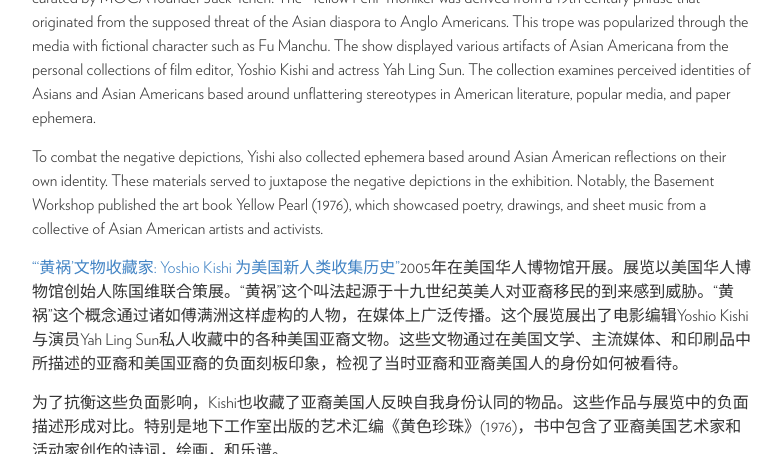
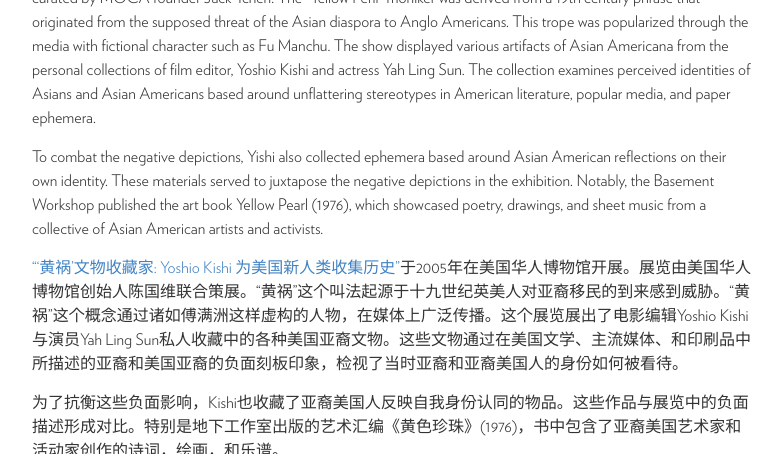
Before and after one commit to moca40/moca40.github.io, a Jekyll site: the page built from _stories/2005-01-01-yellow-peril.md, in a window 1280 px wide and 900 px high, scrolled down 330 px, cut to the strip 0-454 px from the top of the window. Shown: the whole strip, without its empty margins (248-1030 px from the left). Built offline with Jekyll 4.4.1, drawn with Linux system fonts in a browser that asks for light colours.

Commit message:
Update 2005-01-01-yellow-peril.md

```diff
--- a/_stories/2005-01-01-yellow-peril.md
+++ b/_stories/2005-01-01-yellow-peril.md
@@ -12,7 +12,7 @@
 
 To combat the negative depictions, Yishi also collected ephemera based around Asian American reflections on their own identity. These materials served to juxtapose the negative depictions in the exhibition. Notably, the Basement Workshop published the art book Yellow Pearl (1976), which showcased poetry, drawings, and sheet music from a collective of Asian American artists and activists.
 
-[“‘黄祸’文物收藏家: Yoshio Kishi 为美国新人类收集历史”](https://www.nytimes.com/2005/05/01/nyregion/thecity/in-a-west-side-apartment-a-world.html)2005年在美国华人博物馆开展。展览以美国华人博物馆创始人陈国维联合策展。“黄祸”这个叫法起源于十九世纪英美人对亚裔移民的到来感到威胁。“黄祸”这个概念通过诸如傅满洲这样虚构的人物，在媒体上广泛传播。这个展览展出了电影编辑Yoshio Kishi与演员Yah Ling Sun私人收藏中的各种美国亚裔文物。这些文物通过在美国文学、主流媒体、和印刷品中所描述的亚裔和美国亚裔的负面刻板印象，检视了当时亚裔和亚裔美国人的身份如何被看待。
+[“‘黄祸’文物收藏家: Yoshio Kishi 为美国新人类收集历史”](https://www.nytimes.com/2005/05/01/nyregion/thecity/in-a-west-side-apartment-a-world.html)于2005年在美国华人博物馆开展。展览由美国华人博物馆创始人陈国维联合策展。“黄祸”这个叫法起源于十九世纪英美人对亚裔移民的到来感到威胁。“黄祸”这个概念通过诸如傅满洲这样虚构的人物，在媒体上广泛传播。这个展览展出了电影编辑Yoshio Kishi与演员Yah Ling Sun私人收藏中的各种美国亚裔文物。这些文物通过在美国文学、主流媒体、和印刷品中所描述的亚裔和美国亚裔的负面刻板印象，检视了当时亚裔和亚裔美国人的身份如何被看待。
 
 为了抗衡这些负面影响，Kishi也收藏了亚裔美国人反映自我身份认同的物品。这些作品与展览中的负面描述形成对比。特别是地下工作室出版的艺术汇编《黄色珍珠》(1976)，书中包含了亚裔美国艺术家和活动家创作的诗词，绘画，和乐谱。
 
```
